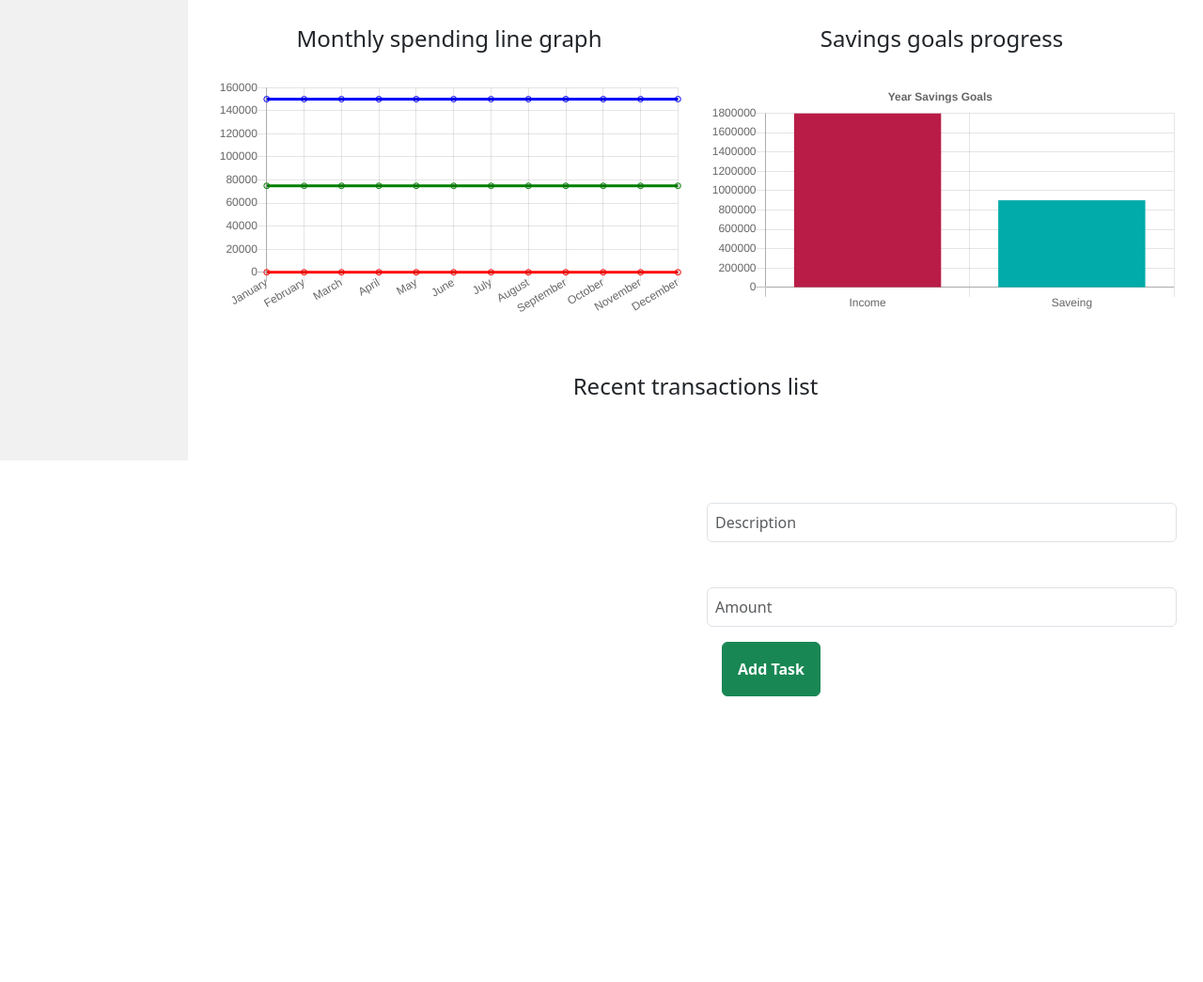
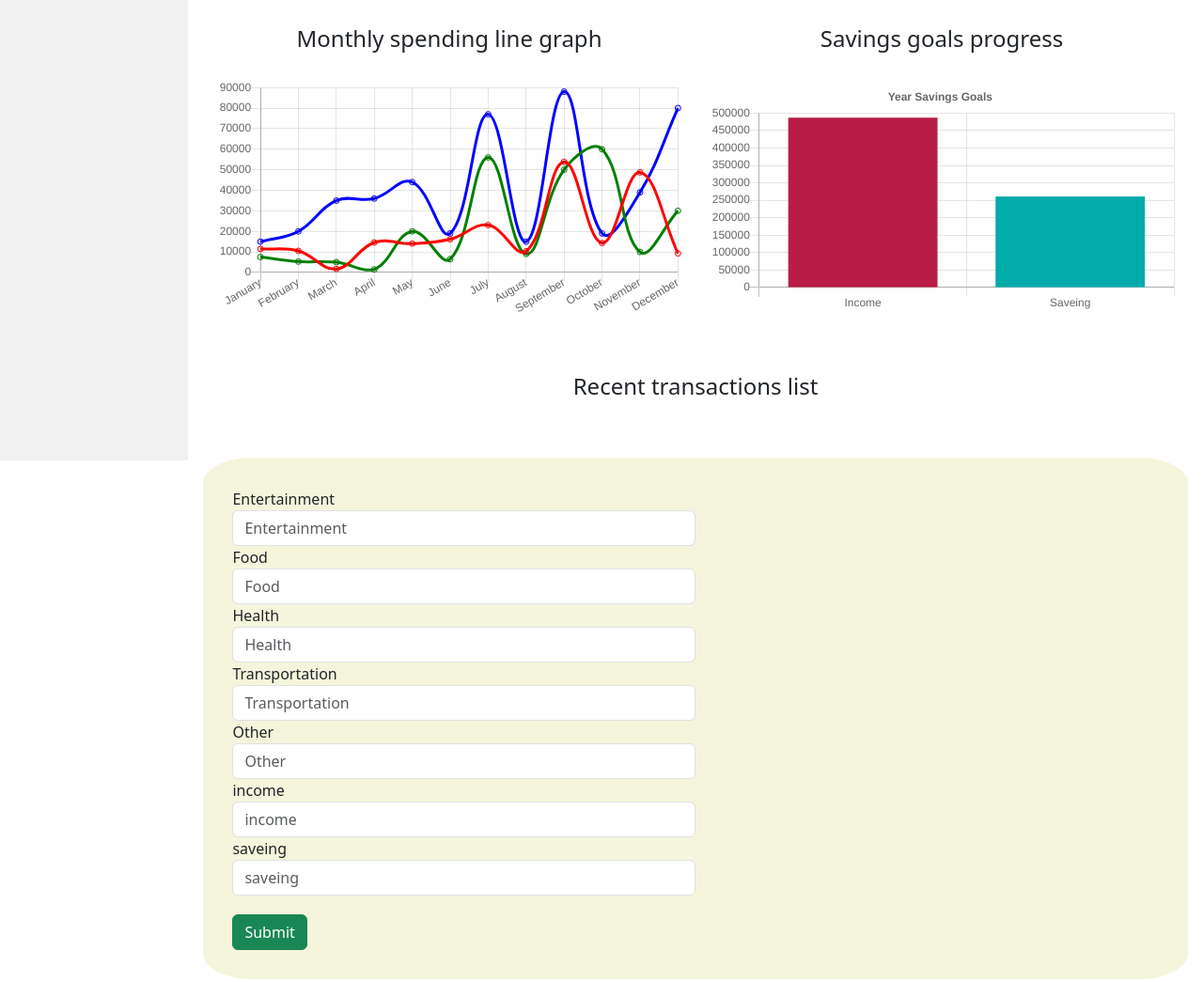
Before and after one commit to shehanminura/Dashbord, a plain HTML site: page index.html in a window 1280 px wide. Shown: the part 310-1355 px from the top of the page at 94% size. Before the commit the page ends 1067 px from the top, so only its background shows below. Drawn offline with nearby package versions, Linux system fonts and the light colour scheme.

Commit message:
create new form but i have to Improvement

```diff
--- a/app.js
+++ b/app.js
@@ -1,134 +1,122 @@
 let month =[
     {
-        MName:"J",
-        Entertainment:55,
-        Food:49,
-        Health:44,
-        Transportation:24,
-        Other:15,
-        income:150000,
-        saveing:75000
+        Entertainment:5000,
+        Food:4009,
+        Health:433,
+        Transportation:500,
+        Other:1500,
+        income:15000,
+        saveing:7500
 
     },
     {
-        MName:"f",
-        Entertainment:55,
-        Food:49,
-        Health:44,
-        Transportation:24,
-        Other:15,
-        income:150000,
-        saveing:75000
+        Entertainment:505,
+        Food:400,
+        Health:9004,
+        Transportation:440,
+        Other:150,
+        income:20000,
+        saveing:5300
 
     },
     {
-        MName:"m",
-        Entertainment:55,
-        Food:49,
-        Health:44,
-        Transportation:24,
-        Other:15,
-        income:150000,
-        saveing:75000
+        Entertainment:505,
+        Food:409,
+        Health:404,
+        Transportation:240,
+        Other:150,
+        income:35000,
+        saveing:5000
 
     },
     {
-        MName:"a",
-        Entertainment:55,
-        Food:49,
-        Health:44,
-        Transportation:24,
-        Other:15,
-        income:150000,
-        saveing:75000
+        Entertainment:600,
+        Food:495,
+        Health:2000,
+        Transportation:2004,
+        Other:9504,
+        income:36000,
+        saveing:1500
 
     },
     {
-        MName:"may",
-        Entertainment:55,
-        Food:49,
-        Health:44,
-        Transportation:24,
-        Other:15,
-        income:150000,
-        saveing:75000
+        Entertainment:550,
+        Food:4090,
+        Health:5500,
+        Transportation:2400,
+        Other:1500,
+        income:44000,
+        saveing:20000
 
     },
     {
-        MName:"Juni",
-        Entertainment:55,
-        Food:49,
-        Health:44,
-        Transportation:24,
-        Other:15,
-        income:150000,
-        saveing:75000
+        Entertainment:550,
+        Food:490,
+        Health:4400,
+        Transportation:240,
+        Other:10500,
+        income:19000,
+        saveing:6500
 
     },
     {
-        MName:"July",
-        Entertainment:55,
-        Food:49,
-        Health:44,
-        Transportation:24,
-        Other:15,
-        income:150000,
-        saveing:75000
+        Entertainment:850,
+        Food:409,
+        Health:4400,
+        Transportation:2400,
+        Other:15000,
+        income:77000,
+        saveing:56000
 
     },
     {
-        MName:"a",
-        Entertainment:55,
-        Food:49,
-        Health:44,
-        Transportation:24,
-        Other:15,
-        income:150000,
-        saveing:75000
+        Entertainment:5500,
+        Food:490,
+        Health:440,
+        Transportation:2400,
+        Other:1500,
+        income:15000,
+        saveing:9000
 
     },
     {
-        MName:"s",
-        Entertainment:55,
-        Food:49,
-        Health:44,
-        Transportation:24,
-        Other:15,
-        income:150000,
-        saveing:75000
+        Entertainment:5500,
+        Food:4900,
+        Health:4400,
+        Transportation:24000,
+        Other:15000,
+        income:88000,
+        saveing:50000
 
     },
     {
-        MName:"o",
-        Entertainment:55,
-        Food:49,
-        Health:44,
-        Transportation:24,
-        Other:15,
-        income:150000,
-        saveing:75000
+        Entertainment:5700,
+        Food:4700,
+        Health:440,
+        Transportation:2004,
+        Other:1500,
+        income:19000,
+        saveing:60000
 
     },
     {
-        MName:"n",
-        Entertainment:55,
-        Food:49,
-        Health:44,
-        Transportation:24,
-        Other:15,
-        income:150000,
-        saveing:75000
+        Entertainment:800,
+        Food:4900,
+        Health:4040,
+        Transportation:24000,
+        Other:15000,
+        income:39000,
+        saveing:10000
 
     },
     {
-        MName:"d",
-        Entertainment:55,
-        Food:49,
-        Health:44,
-        Transportation:24,
-        Other:15,
-        income:150000,
-        saveing:75000
+        Entertainment:505,
+        Food:490,
+        Health:4400,
+        Transportation:2400,
+        Other:1500,
+        income:80000,
+        saveing:30000
 
     },
 ]
@@ -259,6 +247,43 @@ new Chart("tmyChart", {
   }
 });
 
+
+
+///// newRecent transactions list
+
+
+
+
+function addFrom() {
+    let fEntertainment = Number(document.getElementById("Entertainmentform").value);
+    let fFood = Number(document.getElementById("Foodform").value);
+    let fHealth = Number(document.getElementById("Healthform").value);
+    let fTransportation = Number(document.getElementById("Transportationform").value);
+    let fOther = Number(document.getElementById("Otherform").value);
+    let fincome = Number(document.getElementById("incomeform").value);
+    let fsaveing = Number(document.getElementById("saveingform").value);
+
+    month.push({
+        Entertainment: fEntertainment,
+        Food: fFood,
+        Health: fHealth,
+        Transportation: fTransportation,
+        Other: fOther,
+        income: fincome,
+        saving: fsaveing
+    });
+}
+
+console.log(month);
+
+
+
+
+
+
+
+
+
 ///// Recent transactions list
 
 document.getElementById("btnAddTask").addEventListener("click", addTask);
--- a/index.html
+++ b/index.html
@@ -46,12 +46,82 @@
           <div class="container">
             <div class="row">
                 <center><h4 style="margin: 6%;">Recent transactions list</h4></center>
+              <div class="col" style="background-color: beige; padding: 3%; border-radius: 5%;" >
+                <form>
+                    <div class="form-row" >
+                      <div class="form-group col-md-6">
+                        <label >Entertainment</label>
+                        <input type="text" class="form-control" id="Entertainmentform" placeholder="Entertainment">
+                      </div>
+                      <div class="form-group col-md-6">
+                        <label>Food</label>
+                        <input type="text" class="form-control" id="Foodform" placeholder="Food">
+                      </div>
+                    </div>
+                    <div class="form-group col-md-6">
+                        <label>Health</label>
+                        <input type="text" class="form-control" id="Healthform" placeholder="Health">
+                      </div>
+                      <div class="form-group col-md-6">
+                        <label>Transportation</label>
+                        <input type="text" class="form-control" id="Transportationform" placeholder="Transportation">
+                      </div>
+                      <div class="form-group col-md-6">
+                        <label>Other</label>
+                        <input type="text" class="form-control" id="Otherform" placeholder="Other">
+                      </div>
+                      <div class="form-group col-md-6">
+                        <label>income</label>
+                        <input type="text" class="form-control" id="incomeform" placeholder="income">
+                      </div>
+                      <div class="form-group col-md-6">
+                        <label>saveing</label>
+                        <input type="text" class="form-control" id="saveingform" placeholder="saveing">
+                      </div>
+                      <button type="text" class="btn btn btn-success" style="margin-top: 2%;" onclick="addfrom()">Submit</button>
+                    </div>
+                  </form>
+              </div>
+              <div class="col">
+                2 of 2
+              </div>
+            </div>
+
+
+
+
+
+
+
+
+
+
+
+
+          <div class="container">
+            <div class="row">
+                <center><h4 style="margin: 6%;">Recent transactions list</h4></center>
               <div class="col">
 
                   <ul class="list-group" id="uList">
 
                     </ul>
               </div>
+
+
+
+
+
+
+
+
+
+
+
+
+
+
+
               <div class="col">
                 <div class="col">
                     <input type="text" class="form-control mt-5 p-2" id="txtTask" placeholder="Description">
```
